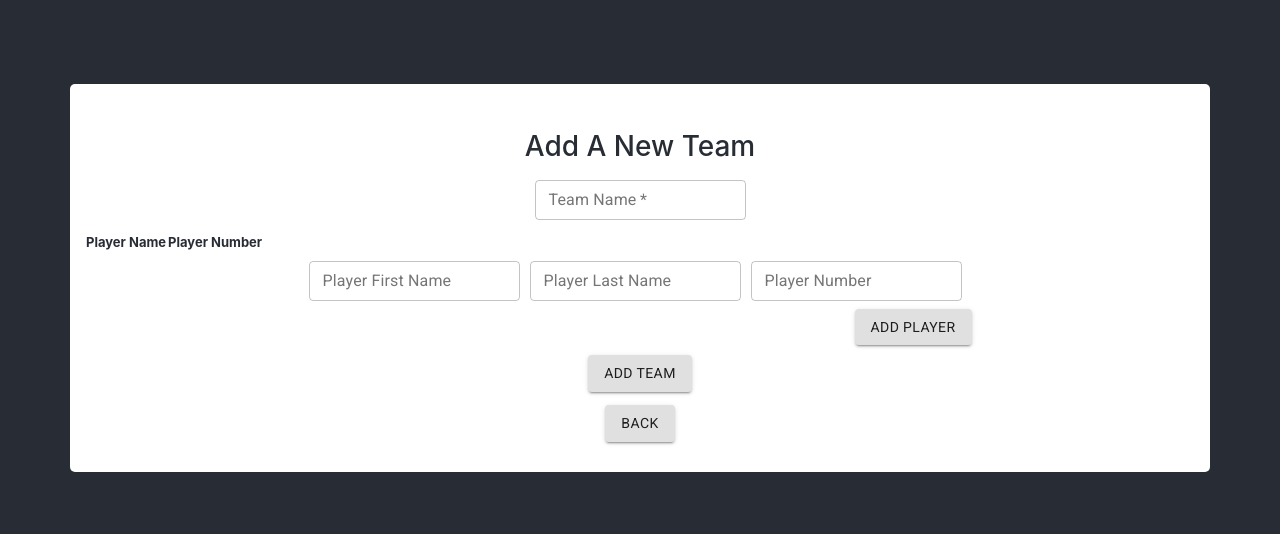
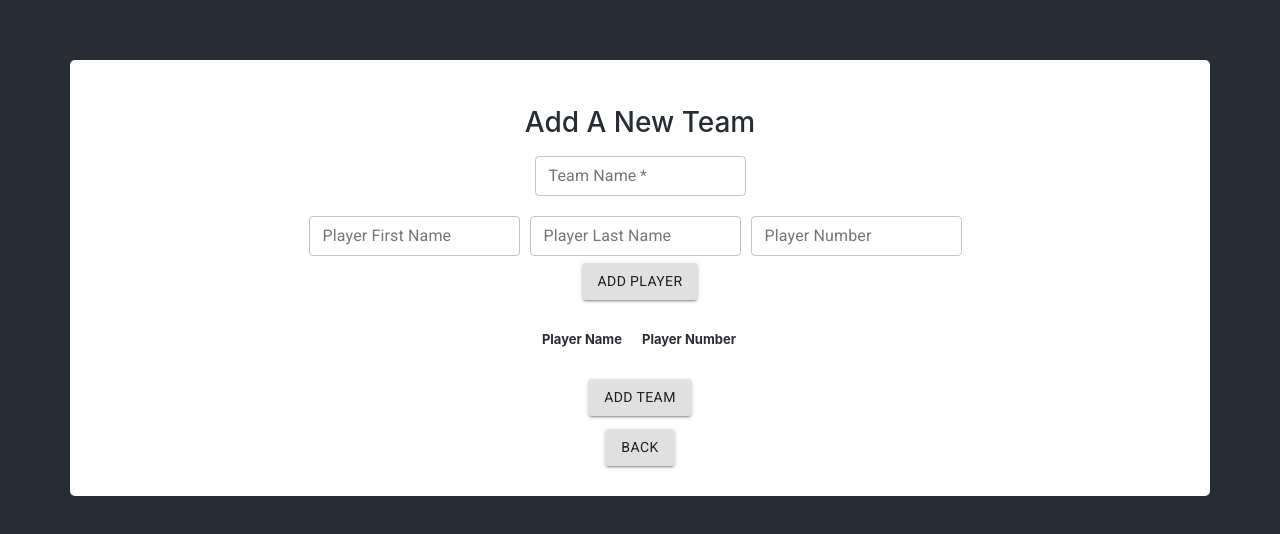
Before and after one commit to TaylorZowtuk/measure-what-matters, a React (Create React App) app in the folder frontend/: page /create-team in a window 1280 px wide. Shown: the part 122-656 px from the top of the page. Built offline with nearby package versions, Linux system fonts and the light colour scheme.

Commit message:
Fix somne styling issues

```diff
--- a/frontend/src/components/AddTeam/AddTeam.page.tsx
+++ b/frontend/src/components/AddTeam/AddTeam.page.tsx
@@ -6,6 +6,7 @@ import Player from "./Player";
 import { Link } from "react-router-dom";
 import axios from "axios";
 import authHeader from "../../services/auth.header";
+import { Row } from "react-bootstrap";
 
 interface createTeamState {
   teamName: string;
@@ -214,26 +215,6 @@ class AddTeam extends React.Component<{}, createTeamState> {
           value={this.state.teamName}
         />
         <h3>{this.state.teamName}</h3>
-        <table>
-          <thead>
-            <tr>
-              <th>Player Name</th>
-              <th>Player Number</th>
-              <th></th>
-            </tr>
-          </thead>
-          <tbody>
-            {this.state.playerList.map((player) => {
-              return (
-                <Player
-                  player={player}
-                  onRemove={this.onRemovePlayer}
-                  key={player.number}
-                ></Player>
-              );
-            })}
-          </tbody>
-        </table>
         <form
           style={{
             width: "fit-content",
@@ -271,12 +252,32 @@ class AddTeam extends React.Component<{}, createTeamState> {
             onChange={this.handlePlayerNumberChange}
           />
           <br />
-          <div style={{ textAlign: "right" }}>
+          <div>
             <Button variant="contained" onClick={this.onAddPlayer}>
               ADD PLAYER
             </Button>
           </div>
         </form>
+        <table style={{ margin: "20px auto" }}>
+          <thead>
+            <tr>
+              <th style={{ padding: "10px" }}>Player Name</th>
+              <th style={{ padding: "10px" }}>Player Number</th>
+              <th></th>
+            </tr>
+          </thead>
+          <tbody>
+            {this.state.playerList.map((player) => {
+              return (
+                <Player
+                  player={player}
+                  onRemove={this.onRemovePlayer}
+                  key={player.number}
+                ></Player>
+              );
+            })}
+          </tbody>
+        </table>
         <Button
           variant="contained"
           style={{ marginBottom: 10 }}
--- a/frontend/src/components/AddTeam/Player.tsx
+++ b/frontend/src/components/AddTeam/Player.tsx
@@ -30,7 +30,7 @@ class Player extends React.Component<PlayerProps> {
         </td>
         <td>{this.props.player.number}</td>
         <td>
-          <button onClick={this.removePlayer}>remove</button>
+          <button onClick={this.removePlayer}>REMOVE</button>
         </td>
       </tr>
     );
```
